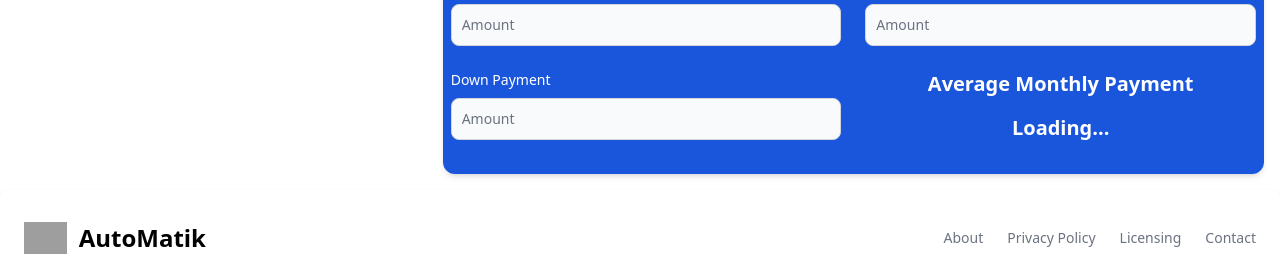
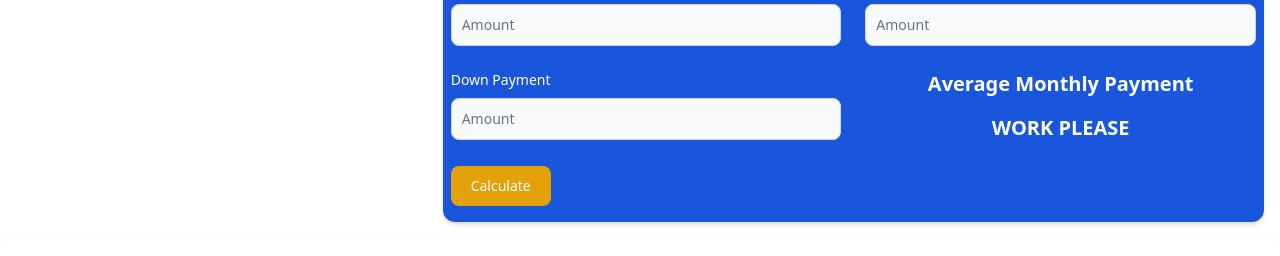
Before and after one commit to noahlicata/AutoMatik, a React (Create React App) app in the folder client/: page /cars/1 in a window 1280 px wide. Shown: the part 796-1052 px from the top of the page. Built offline with nearby package versions, Linux system fonts and the light colour scheme; no server answers; grey boxes are pictures that could not be loaded.

Commit message:
working on math

```diff
--- a/client/src/components/Details.js
+++ b/client/src/components/Details.js
@@ -16,7 +16,7 @@ const Details = () => {
   let dealerDiscount = Math.floor(Math.random() * 1000);
 
   const calculateValues = () => {
-    setTotal("something");
+    setTotal();
   };
 
   console.log(total);
@@ -311,13 +311,14 @@ const Details = () => {
                   ${(carDetails.price -= dealerDiscount)}
                 </div>
               </div>
+
               <div>
                 <label className="block mb-2 text-sm font-medium text-white">
                   Est. Trade-In Value
                 </label>
                 <input
                   value={tradeValue}
-                  onChange={(e) => setTradeValue(e.target.value)}
+                  onSubmit={(e) => setTradeValue(e.target.value)}
                   type="text"
                   className="bg-gray-50 border border-gray-300 text-gray-900 text-sm rounded-lg focus:ring-blue-500 focus:border-blue-500 block w-full p-2.5 dark:bg-gray-700 dark:border-gray-600 dark:placeholder-gray-400 dark:text-white dark:focus:ring-blue-500 dark:focus:border-blue-500"
                   placeholder="Amount"
@@ -330,7 +331,7 @@ const Details = () => {
                 </label>
                 <input
                   value={owedValue}
-                  onChange={(e) => setOwedValue(e.target.value)}
+                  onSubmit={(e) => setOwedValue(e.target.value)}
                   type="text"
                   className="bg-gray-50 border border-gray-300 text-gray-900 text-sm rounded-lg focus:ring-blue-500 focus:border-blue-500 block w-full p-2.5 dark:bg-gray-700 dark:border-gray-600 dark:placeholder-gray-400 dark:text-white dark:focus:ring-blue-500 dark:focus:border-blue-500"
                   placeholder="Amount"
@@ -343,7 +344,7 @@ const Details = () => {
                 </label>
                 <input
                   value={downValue}
-                  onChange={(e) => setDownValue(e.target.value)}
+                  onSubmit={(e) => setDownValue(e.target.value)}
                   type="text"
                   className="bg-gray-50 border border-gray-300 text-gray-900 text-sm rounded-lg focus:ring-blue-500 focus:border-blue-500 block w-full p-2.5 dark:bg-gray-700 dark:border-gray-600 dark:placeholder-gray-400 dark:text-white dark:focus:ring-blue-500 dark:focus:border-blue-500"
                   placeholder="Amount"
@@ -354,23 +355,17 @@ const Details = () => {
                 <label className="block mb-2 text-xl font-bold text-center text-white">
                   Average Monthly Payment
                 </label>
-                {!null ? (
-                  <div className="text-white mt-4 text-xl font-bold text-center">
-                    Loading...
-                  </div>
-                ) : (
-                  <div className="text-white mt-4 text-xl font-bold text-center">
-                    {(carDetails.price -= dealerDiscount / 60)}
-                  </div>
-                )}
+                <div className="text-white mt-4 text-xl font-bold text-center">
+                  WORK PLEASE
+                </div>
               </div>
             </div>
-            {/* <button
+            <button
               type="submit"
               className="focus:outline-none text-white bg-yellow-400 hover:bg-yellow-500 focus:ring-4 focus:ring-yellow-300 font-medium rounded-lg text-sm px-5 py-2.5 mr-2 mb-2 dark:focus:ring-yellow-900"
             >
               Calculate
-            </button> */}
+            </button>
           </form>
         </div>
       </article>
```
